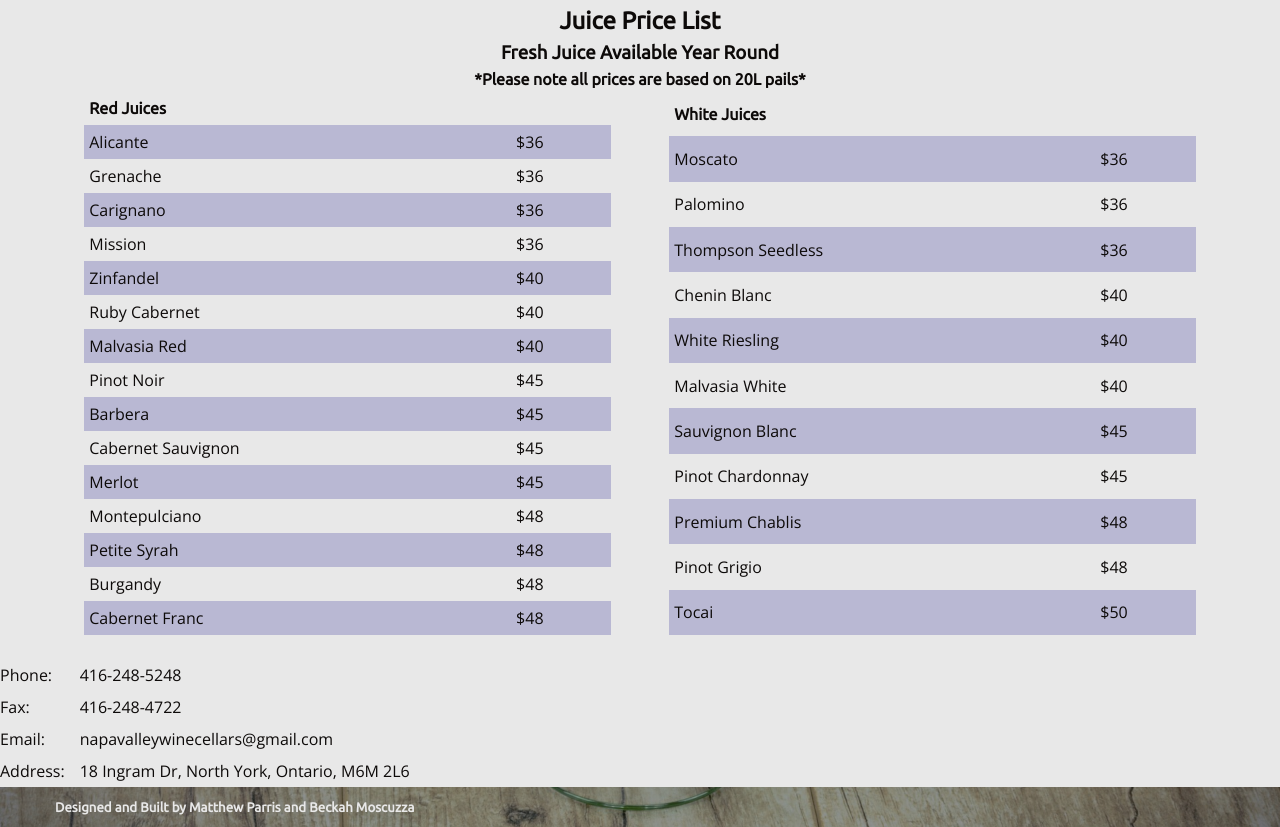
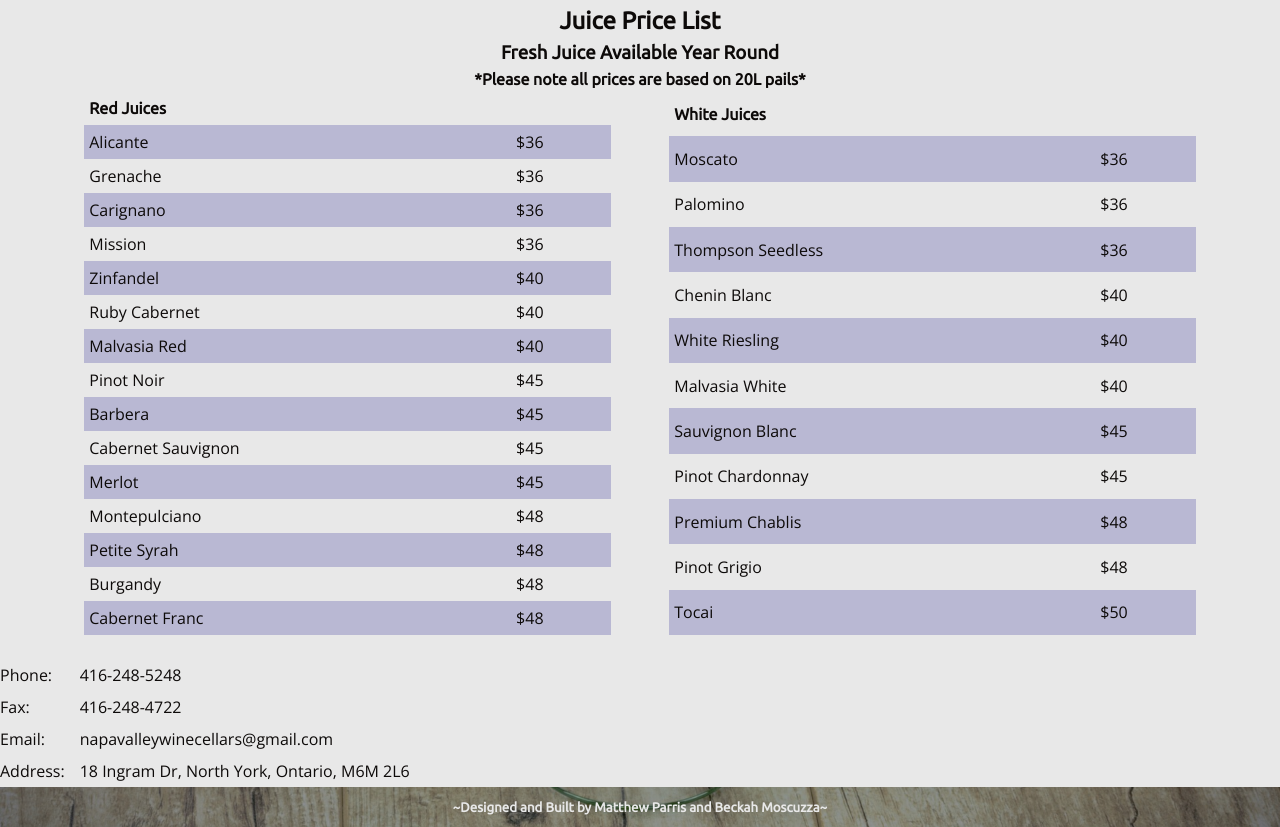
Before and after one commit to Parris-Moscuzza-Creations/NapaValleyWineCellars, a website: page index.html in a window 1280 px wide. Shown: the part 821-1648 px from the top of the page. Drawn offline with nearby package versions, Linux system fonts and the light colour scheme; a web font is replaced by a local one.

Commit message:
cleaned up the footer

```diff
--- a/dev/styles/partials/_footer.scss
+++ b/dev/styles/partials/_footer.scss
@@ -5,7 +5,7 @@ footer{
 	background-position: bottom;
 	div{
 	    display: flex;
-	    justify-content: space-between;
+	    justify-content: center;
 	    align-items: center;
 		height: 5vh;
 		width: 100%;
--- a/index.html
+++ b/index.html
@@ -186,7 +186,7 @@
 
 	<footer>
 		<div class="wrapper">
-			<h5>Designed and Built by <a href="http://matthewjparris.com/">Matthew Parris</a> and <a href="http://beckah.moscuzza.ca/">Beckah Moscuzza</a></h5>
+			<h5>~Designed and Built by <a href="http://matthewjparris.com/">Matthew Parris</a> and <a href="http://beckah.moscuzza.ca/">Beckah Moscuzza</a>~</h5>
 		</div>
 	</footer>
 
```
Also changed, not shown: public/styles/styles.css.
